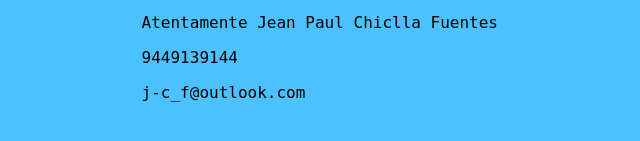
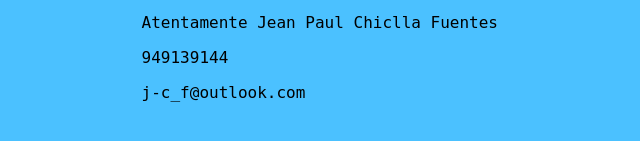
Before and after one commit to colbapnauj/colbapnauj.github.io, a plain HTML site: page index.html in a window 1280 px wide. Shown: the part 569-710 px from the top of the page, 0-640 px from the left. Drawn offline with Linux system fonts and the light colour scheme.

Commit message:
update index
Corección del nro celular

```diff
--- a/index.html
+++ b/index.html
@@ -44,7 +44,7 @@
                 <p>Quiero ahorrar, aprender programación, estudiar una o dos carreras universitarias, leer mucho, cantar y aprender a bailar.
                 </p>
                 <p>Atentamente Jean Paul Chiclla Fuentes</p>
-                <p>9449139144</p>
+                <p>949139144</p>
                 <p>j-c_f@outlook.com</p>
             </div>
         </div>
```
